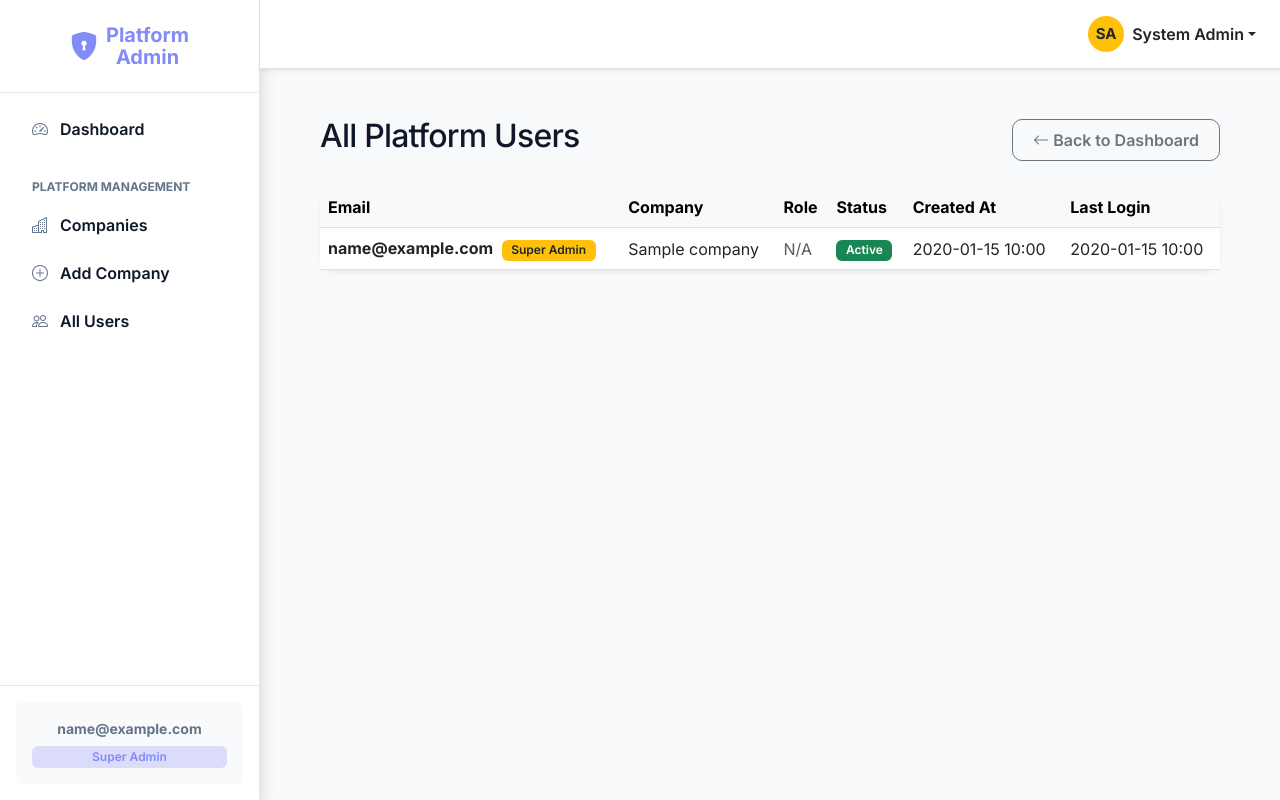
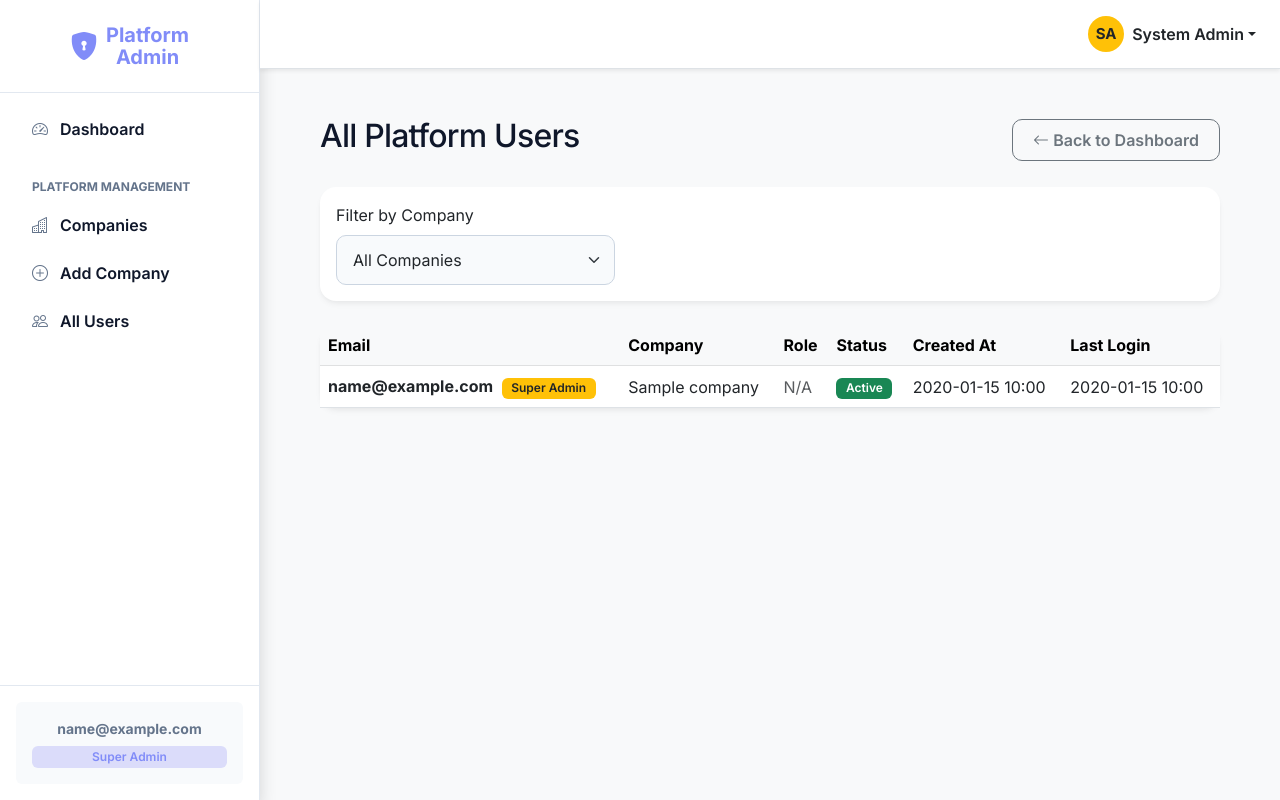
Before and after one commit to jararasifdev/Flask_Project, a Flask app: page /superadmin/users in a window 1280 px wide. Run offline with Flask 3, Linux system fonts and the light colour scheme; a user stored in the database is signed in; tables that the repository leaves empty hold one stand-in row (values such as "Sample post").

Commit message:
Added filter for getting all user of company based on company name

```diff
--- a/app/superadmin/routes.py
+++ b/app/superadmin/routes.py
@@ -158,5 +158,13 @@ def create_company():
 @login_required
 @superadmin_required
 def list_users():
-    users = User.query.order_by(User.created_at.desc()).all()
-    return render_template('superadmin/users.html', users=users, title='All Users')
+    company_id = request.args.get('company_id')
+
+    query = User.query
+    if company_id:
+        query = query.filter_by(company_id=company_id)
+
+    users = query.order_by(User.created_at.desc()).all()
+    companies = Company.query.order_by(Company.company_name.asc()).all()
+
+    return render_template('superadmin/users.html', users=users, companies=companies, selected_company_id=company_id, title='All Users')
--- a/app/templates/superadmin/users.html
+++ b/app/templates/superadmin/users.html
@@ -7,6 +7,22 @@
         <a href="{{ url_for('superadmin_bp.dashboard') }}" class="btn btn-outline-secondary">
             <i class="bi bi-arrow-left"></i> Back to Dashboard
         </a>
+    </div>
+
+    <div class="card shadow-sm border-0 mb-4">
+        <div class="card-body">
+            <form method="GET" action="{{ url_for('superadmin_bp.list_users') }}" class="row g-3 align-items-end">
+                <div class="col-md-4">
+                    <label for="company_id" class="form-label">Filter by Company</label>
+                    <select name="company_id" id="company_id" class="form-select" onchange="this.form.submit()">
+                        <option value="">All Companies</option>
+                        {% for c in companies %}
+                            <option value="{{ c.id }}" {% if selected_company_id == c.id %}selected{% endif %}>{{ c.company_name }}</option>
+                        {% endfor %}
+                    </select>
+                </div>
+            </form>
+        </div>
     </div>
 
     <div class="card shadow-sm border-0">
```
